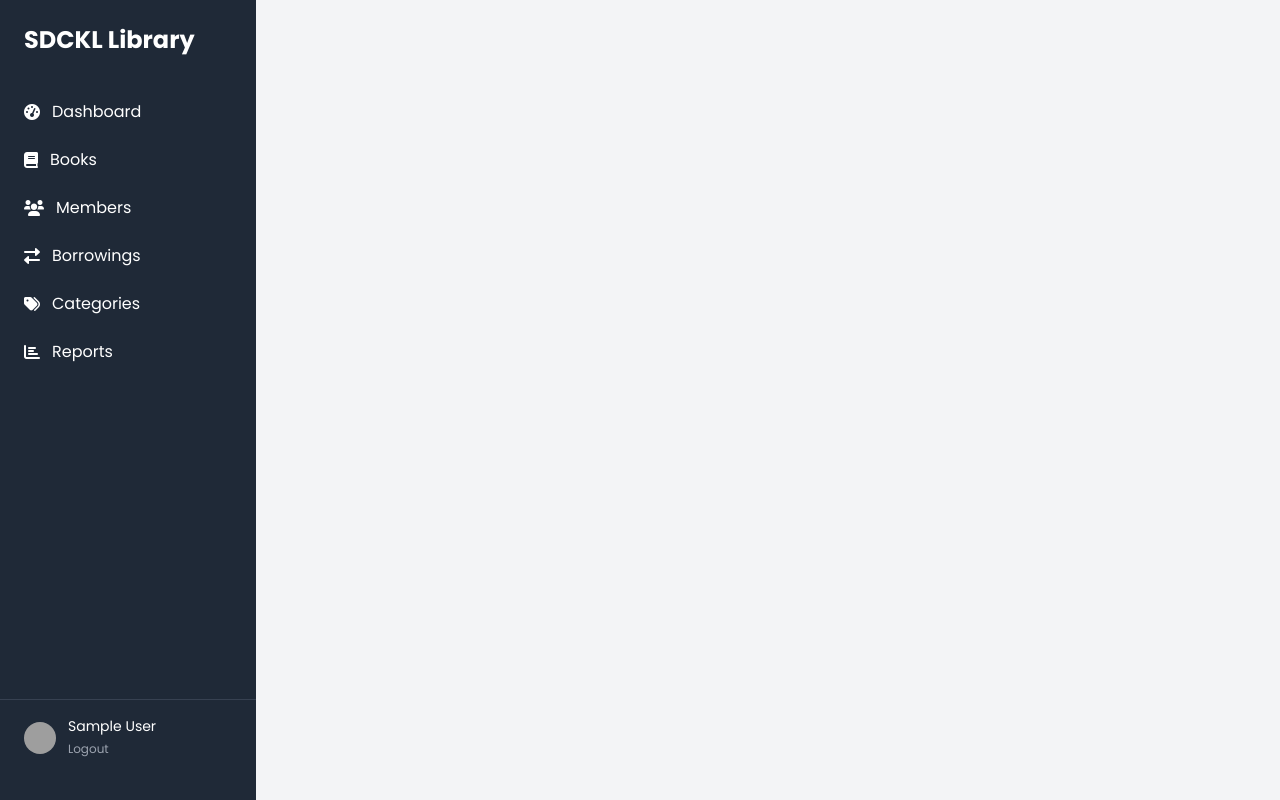
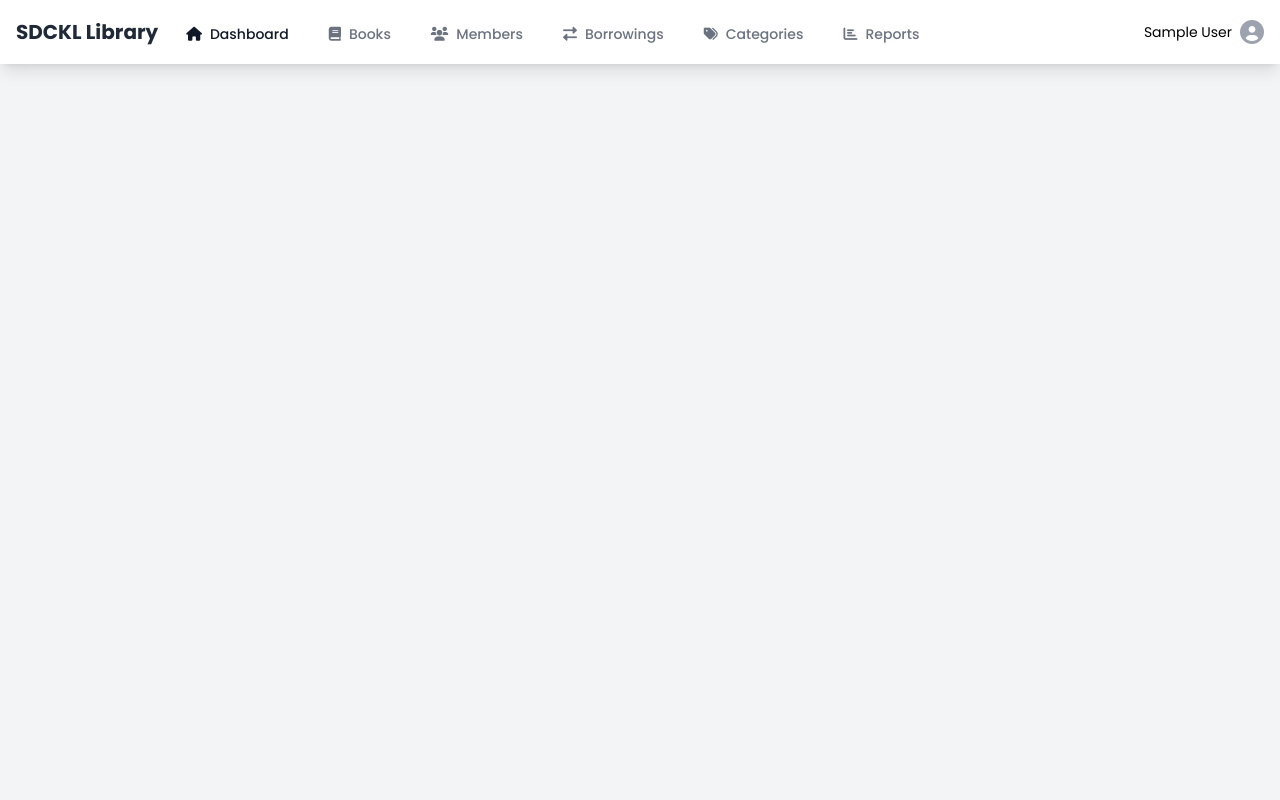
Before and after one commit to buva699/blackboxai-1744876075033, a PHP site: page /includes/header.php in a window 1280 px wide. Run offline with PHP 8.4, Linux system fonts and the light colour scheme; the visitor is signed in with stand-in values (Sample User, id 1); some libraries are stand-ins or nearby versions; grey boxes are pictures that could not be loaded.

Commit message:
Add library_management/includes/header.php 1744884836446

```diff
--- a/library_management/includes/header.php
+++ b/library_management/includes/header.php
@@ -1,75 +1,125 @@
 <?php
+require_once __DIR__ . '/functions.php';
 session_start();
-require_once __DIR__ . '/../database/config.php';
-
-// Check if user is logged in
-if (!isset($_SESSION['user_id']) && basename($_SERVER['PHP_SELF']) !== 'index.php') {
-    header("Location: index.php");
-    exit();
-}
+requireLogin();
 ?>
 <!DOCTYPE html>
 <html lang="en">
 <head>
     <meta charset="UTF-8">
     <meta name="viewport" content="width=device-width, initial-scale=1.0">
-    <title><?php echo isset($page_title) ? $page_title . ' - ' : ''; ?>SDCKL Library Management System</title>
+    <title>SDCKL Library Management System</title>
     <script src="https://cdn.tailwindcss.com"></script>
     <link href="https://fonts.googleapis.com/css2?family=Poppins:wght@300;400;500;600;700&display=swap" rel="stylesheet">
     <link rel="stylesheet" href="https://cdnjs.cloudflare.com/ajax/libs/font-awesome/6.0.0-beta3/css/all.min.css">
-    <link rel="stylesheet" href="assets/css/style.css">
     <style>
         body { font-family: 'Poppins', sans-serif; }
     </style>
 </head>
 <body class="bg-gray-100">
-    <?php if (isset($_SESSION['user_id'])): ?>
-    <div class="min-h-screen flex">
-        <!-- Sidebar -->
-        <div class="bg-gray-800 text-white w-64 py-6 flex flex-col">
-            <div class="px-6 mb-8">
-                <h1 class="text-2xl font-bold">SDCKL Library</h1>
+    <!-- Navigation -->
+    <nav class="bg-white shadow-lg">
+        <div class="max-w-7xl mx-auto px-4">
+            <div class="flex justify-between h-16">
+                <!-- Logo and Navigation Links -->
+                <div class="flex">
+                    <div class="flex-shrink-0 flex items-center">
+                        <a href="dashboard.php" class="text-xl font-bold text-gray-800">SDCKL Library</a>
                     </div>
 
-            <nav class="flex-1">
-                <a href="dashboard.php" class="flex items-center px-6 py-3 <?php echo basename($_SERVER['PHP_SELF']) === 'dashboard.php' ? 'bg-gray-900' : 'hover:bg-gray-700'; ?>">
-                    <i class="fas fa-tachometer-alt mr-3"></i>
-                    Dashboard
+                    <div class="hidden md:ml-6 md:flex md:space-x-8">
+                        <a href="dashboard.php" class="<?php echo basename($_SERVER['PHP_SELF']) === 'dashboard.php' ? 'border-b-2 border-blue-500' : ''; ?> inline-flex items-center px-1 pt-1 text-sm font-medium text-gray-900">
+                            <i class="fas fa-home mr-2"></i> Dashboard
                         </a>
-                <a href="books.php" class="flex items-center px-6 py-3 <?php echo basename($_SERVER['PHP_SELF']) === 'books.php' ? 'bg-gray-900' : 'hover:bg-gray-700'; ?>">
-                    <i class="fas fa-book mr-3"></i>
-                    Books
+                        <a href="books.php" class="<?php echo basename($_SERVER['PHP_SELF']) === 'books.php' ? 'border-b-2 border-blue-500' : ''; ?> inline-flex items-center px-1 pt-1 text-sm font-medium text-gray-500 hover:text-gray-700">
+                            <i class="fas fa-book mr-2"></i> Books
                         </a>
-                <a href="members.php" class="flex items-center px-6 py-3 <?php echo basename($_SERVER['PHP_SELF']) === 'members.php' ? 'bg-gray-900' : 'hover:bg-gray-700'; ?>">
-                    <i class="fas fa-users mr-3"></i>
-                    Members
+                        <a href="members.php" class="<?php echo basename($_SERVER['PHP_SELF']) === 'members.php' ? 'border-b-2 border-blue-500' : ''; ?> inline-flex items-center px-1 pt-1 text-sm font-medium text-gray-500 hover:text-gray-700">
+                            <i class="fas fa-users mr-2"></i> Members
                         </a>
-                <a href="borrowings.php" class="flex items-center px-6 py-3 <?php echo basename($_SERVER['PHP_SELF']) === 'borrowings.php' ? 'bg-gray-900' : 'hover:bg-gray-700'; ?>">
-                    <i class="fas fa-exchange-alt mr-3"></i>
-                    Borrowings
+                        <a href="borrowings.php" class="<?php echo basename($_SERVER['PHP_SELF']) === 'borrowings.php' ? 'border-b-2 border-blue-500' : ''; ?> inline-flex items-center px-1 pt-1 text-sm font-medium text-gray-500 hover:text-gray-700">
+                            <i class="fas fa-exchange-alt mr-2"></i> Borrowings
                         </a>
-                <a href="categories.php" class="flex items-center px-6 py-3 <?php echo basename($_SERVER['PHP_SELF']) === 'categories.php' ? 'bg-gray-900' : 'hover:bg-gray-700'; ?>">
-                    <i class="fas fa-tags mr-3"></i>
-                    Categories
+                        <a href="categories.php" class="<?php echo basename($_SERVER['PHP_SELF']) === 'categories.php' ? 'border-b-2 border-blue-500' : ''; ?> inline-flex items-center px-1 pt-1 text-sm font-medium text-gray-500 hover:text-gray-700">
+                            <i class="fas fa-tags mr-2"></i> Categories
                         </a>
-                <a href="reports.php" class="flex items-center px-6 py-3 <?php echo basename($_SERVER['PHP_SELF']) === 'reports.php' ? 'bg-gray-900' : 'hover:bg-gray-700'; ?>">
-                    <i class="fas fa-chart-bar mr-3"></i>
-                    Reports
+                        <a href="reports.php" class="<?php echo basename($_SERVER['PHP_SELF']) === 'reports.php' ? 'border-b-2 border-blue-500' : ''; ?> inline-flex items-center px-1 pt-1 text-sm font-medium text-gray-500 hover:text-gray-700">
+                            <i class="fas fa-chart-bar mr-2"></i> Reports
                         </a>
-            </nav>
+                    </div>
+                </div>
 
-            <div class="px-6 py-4 border-t border-gray-700">
-                <div class="flex items-center">
-                    <img src="https://ui-avatars.com/api/?name=<?php echo urlencode($_SESSION['full_name']); ?>"
-                         class="w-8 h-8 rounded-full mr-3">
-                    <div>
-                        <p class="text-sm"><?php echo htmlspecialchars($_SESSION['full_name']); ?></p>
-                        <a href="logout.php" class="text-xs text-gray-400 hover:text-white">Logout</a>
+                <!-- User Menu -->
+                <div class="hidden md:ml-6 md:flex md:items-center">
+                    <div class="ml-3 relative">
+                        <div class="relative">
+                            <button type="button" class="flex items-center max-w-xs text-sm rounded-full focus:outline-none focus:ring-2 focus:ring-offset-2 focus:ring-blue-500" id="user-menu-button">
+                                <span class="mr-2"><?php echo htmlspecialchars($_SESSION['full_name']); ?></span>
+                                <i class="fas fa-user-circle text-2xl text-gray-400"></i>
+                            </button>
                         </div>
+
+                        <!-- Dropdown menu -->
+                        <div class="hidden origin-top-right absolute right-0 mt-2 w-48 rounded-md shadow-lg py-1 bg-white ring-1 ring-black ring-opacity-5 focus:outline-none" id="user-menu-dropdown">
+                            <a href="profile.php" class="block px-4 py-2 text-sm text-gray-700 hover:bg-gray-100">
+                                <i class="fas fa-user mr-2"></i> Profile
+                            </a>
+                            <a href="settings.php" class="block px-4 py-2 text-sm text-gray-700 hover:bg-gray-100">
+                                <i class="fas fa-cog mr-2"></i> Settings
+                            </a>
+                            <a href="logout.php" class="block px-4 py-2 text-sm text-red-700 hover:bg-gray-100">
+                                <i class="fas fa-sign-out-alt mr-2"></i> Logout
+                            </a>
                         </div>
                     </div>
                 </div>
 
-        <!-- Main Content -->
-        <div class="flex-1 overflow-x-hidden overflow-y-auto">
+                <!-- Mobile menu button -->
+                <div class="flex items-center md:hidden">
+                    <button type="button" class="inline-flex items-center justify-center p-2 rounded-md text-gray-400 hover:text-gray-500 hover:bg-gray-100 focus:outline-none focus:ring-2 focus:ring-inset focus:ring-blue-500" id="mobile-menu-button">
+                        <span class="sr-only">Open main menu</span>
+                        <i class="fas fa-bars"></i>
+                    </button>
+                </div>
+            </div>
+        </div>
+
+        <!-- Mobile menu -->
+        <div class="hidden md:hidden" id="mobile-menu">
+            <div class="pt-2 pb-3 space-y-1">
+                <a href="dashboard.php" class="block pl-3 pr-4 py-2 border-l-4 text-base font-medium hover:bg-gray-50 hover:border-gray-300 hover:text-gray-700">
+                    <i class="fas fa-home mr-2"></i> Dashboard
+                </a>
+                <a href="books.php" class="block pl-3 pr-4 py-2 border-l-4 text-base font-medium hover:bg-gray-50 hover:border-gray-300 hover:text-gray-700">
+                    <i class="fas fa-book mr-2"></i> Books
+                </a>
+                <a href="members.php" class="block pl-3 pr-4 py-2 border-l-4 text-base font-medium hover:bg-gray-50 hover:border-gray-300 hover:text-gray-700">
+                    <i class="fas fa-users mr-2"></i> Members
+                </a>
+                <a href="borrowings.php" class="block pl-3 pr-4 py-2 border-l-4 text-base font-medium hover:bg-gray-50 hover:border-gray-300 hover:text-gray-700">
+                    <i class="fas fa-exchange-alt mr-2"></i> Borrowings
+                </a>
+                <a href="categories.php" class="block pl-3 pr-4 py-2 border-l-4 text-base font-medium hover:bg-gray-50 hover:border-gray-300 hover:text-gray-700">
+                    <i class="fas fa-tags mr-2"></i> Categories
+                </a>
+                <a href="reports.php" class="block pl-3 pr-4 py-2 border-l-4 text-base font-medium hover:bg-gray-50 hover:border-gray-300 hover:text-gray-700">
+                    <i class="fas fa-chart-bar mr-2"></i> Reports
+                </a>
+            </div>
+        </div>
+    </nav>
+
+    <!-- Flash Messages -->
+    <?php if ($flash = getFlashMessage()): ?>
+        <div class="max-w-7xl mx-auto px-4 mt-4">
+            <div class="rounded-md p-4 <?php echo $flash['type'] === 'success' ? 'bg-green-50 text-green-800' : 'bg-red-50 text-red-800'; ?>">
+                <p class="flex items-center">
+                    <i class="fas <?php echo $flash['type'] === 'success' ? 'fa-check-circle' : 'fa-exclamation-circle'; ?> mr-2"></i>
+                    <?php echo htmlspecialchars($flash['message']); ?>
+                </p>
+            </div>
+        </div>
     <?php endif; ?>
+
+    <!-- Main Content Container -->
+    <main class="max-w-7xl mx-auto px-4 py-6">
```
Lines whose indentation alone changed are shown as unchanged.
